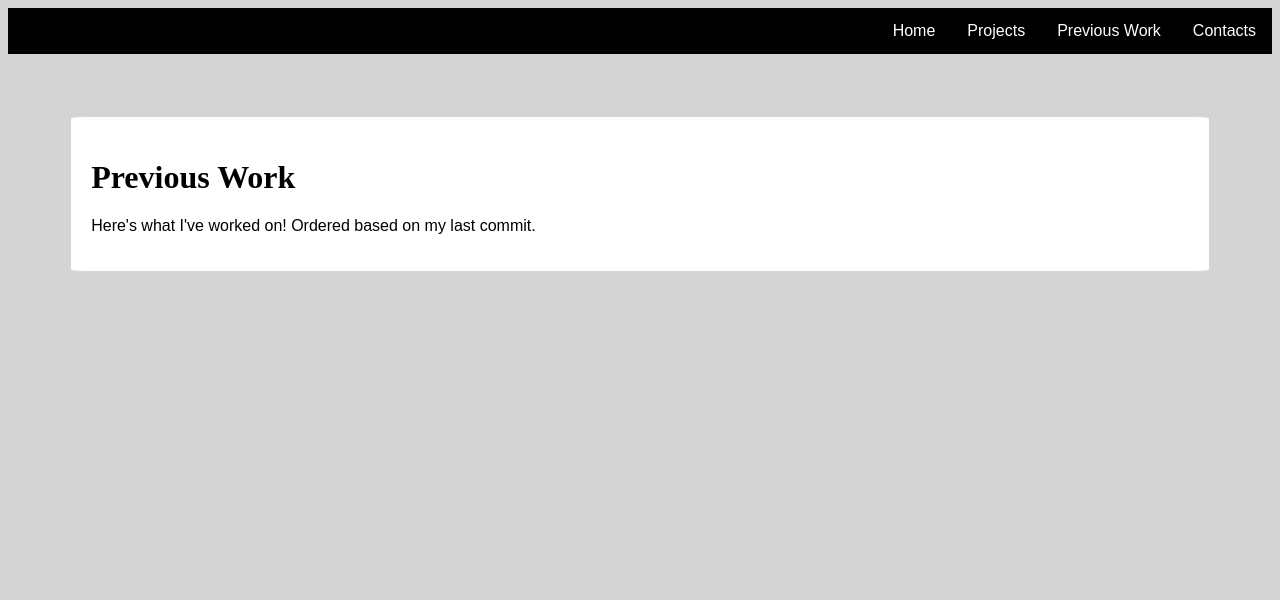
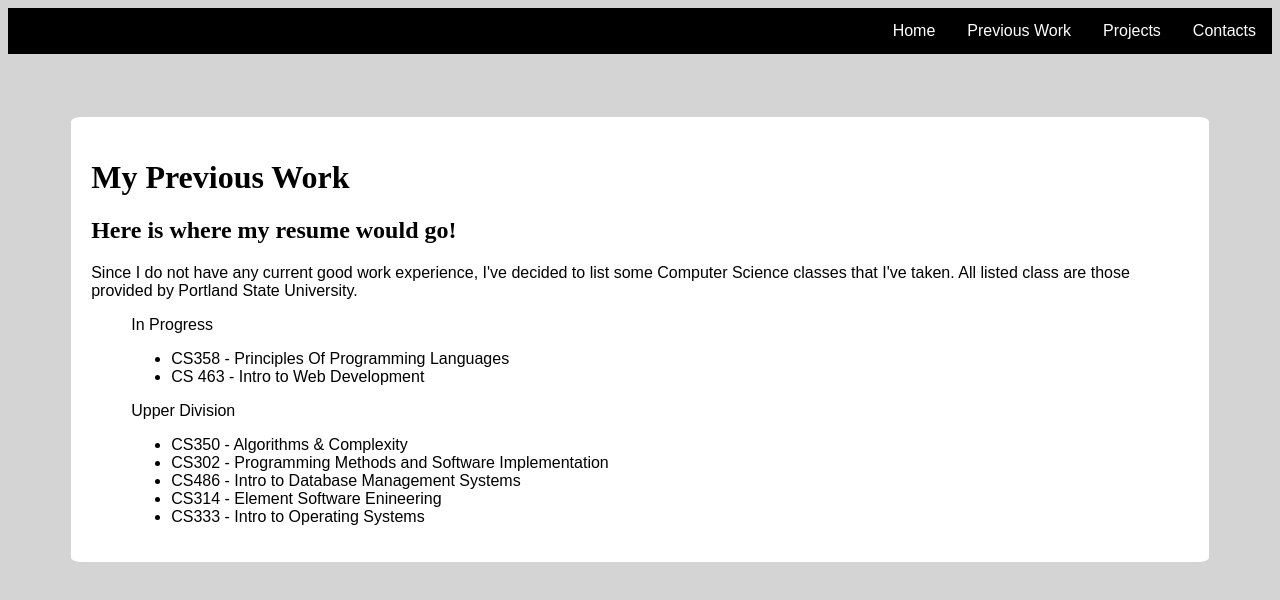
Before and after one commit to Quanked/quanked.github.io, a plain HTML site: page prevWork.html in a window 1280 px wide. Drawn offline with Linux system fonts and the light colour scheme; no server answers.

Commit message:
Emergency Updates
Making fixes in due to errors with the project requirements
-Correctly renamed some things
-Redid previous work, now list of classes currently.
-projects api calls still around, waiting for Catarina correspondence

```diff
--- a/css/styles.css
+++ b/css/styles.css
@@ -134,7 +134,7 @@ header {
   text-align: left;
   margin: 10px;
 }
-
+/*
 .project-details {
   text-align: center;
   border: 1px solid var(--lightGray);
@@ -153,7 +153,7 @@ header {
 .project-link:hover {
   background-color: var(--purple);
 }
-
+*/
 @media (max-width: 900px) {
   .grid-container {
     grid-template-columns: 1fr;
--- a/js/prevWork.js
+++ b/js/projects.js
@@ -27,7 +27,7 @@ document.addEventListener("DOMContentLoaded", () => {
         rightColumn.innerHTML = ` <p>${
           repo.description
             ? repo.description
-            : "Whoops! Max left a missing description here!"
+            : "Whoops! Max left a missing description on GitHub here!"
         }</p> `;
 
         //appending all to the item, then item to container
--- a/prevWork.html
+++ b/prevWork.html
@@ -3,28 +3,52 @@
   <head>
     <meta charset="UTF-8" />
     <meta name="viewport" content="width=device-width, initial-scale=1.0" />
-    <title>Website Idea - Previous Work</title>
+    <title>Website Idea - Current Project</title>
     <link rel="stylesheet" href="css/styles.css" />
-    <script defer src="js/prevWork.js"></script>
+    <script defer src="js/currWork.js"></script>
   </head>
   <body>
     <header>
       <nav>
         <ul class="navbar">
           <li><a href="contact.html">Contacts</a></li>
+          <li><a href="projects.html">Projects</a></li>
           <li><a href="prevWork.html">Previous Work</a></li>
-          <li><a href="currProject.html">Projects</a></li>
           <li><a href="index.html">Home</a></li>
         </ul>
       </nav>
     </header>
     <main>
-      <div id="PrevWork" class="content-container">
-        <h1>Previous Work</h1>
-        <p>Here's what I've worked on! Ordered based on my last commit.</p>
-        <div class="grid-container" id="grid-container">
-          <!-- I inject elements here from the github api of my account-->
-        </div>
+      <div id="CurrProject" class="content-container">
+        <h1>My Previous Work</h1>
+        <h2>Here is where my resume would go!</h2>
+        <!--<div id="project-details" class="project-details">
+
+        Was injecting data here. Now... i dont know...
+
+        </div>-->
+        <p>
+          Since I do not have any current good work experience, I've decided to
+          list some Computer Science classes that I've taken. All listed class
+          are those provided by Portland State University.
+        </p>
+        <figure>
+          <figcaption>In Progress</figcaption>
+          <ul>
+            <li>CS358 - Principles Of Programming Languages</li>
+            <li>CS 463 - Intro to Web Development</li>
+          </ul>
+        </figure>
+        <figure>
+          <figcaption>Upper Division</figcaption>
+          <ul>
+            <li>CS350 - Algorithms & Complexity</li>
+            <li>CS302 - Programming Methods and Software Implementation</li>
+            <li>CS486 - Intro to Database Management Systems</li>
+            <li>CS314 - Element Software Enineering</li>
+            <li>CS333 - Intro to Operating Systems</li>
+          </ul>
+        </figure>
       </div>
     </main>
   </body>
```
Also changed, not shown: contact.html (+1 -1 lines), index.html (+1 -1 lines), projects.html (renamed from currProject.html, +11 -8 lines).
